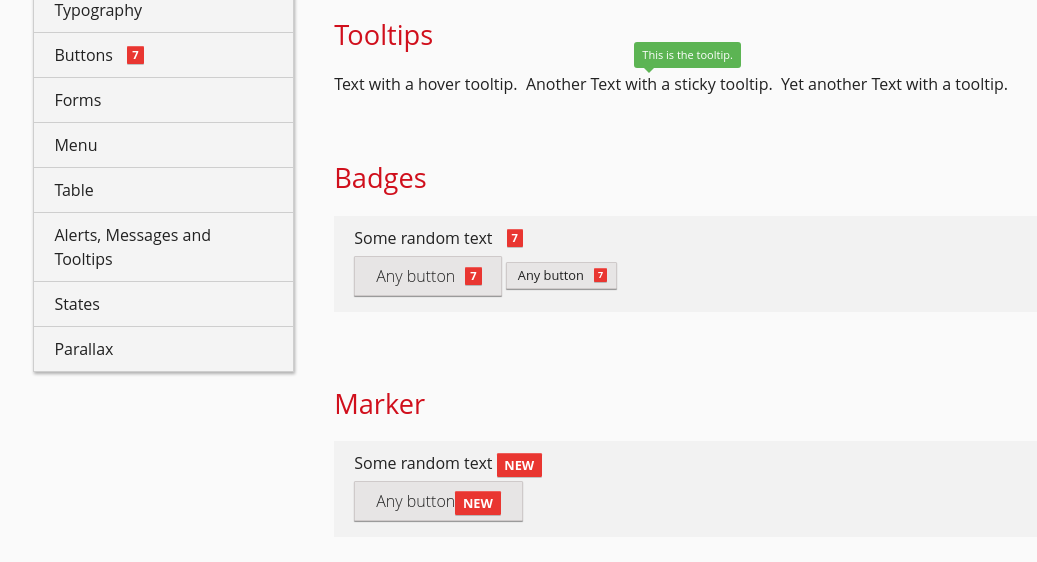
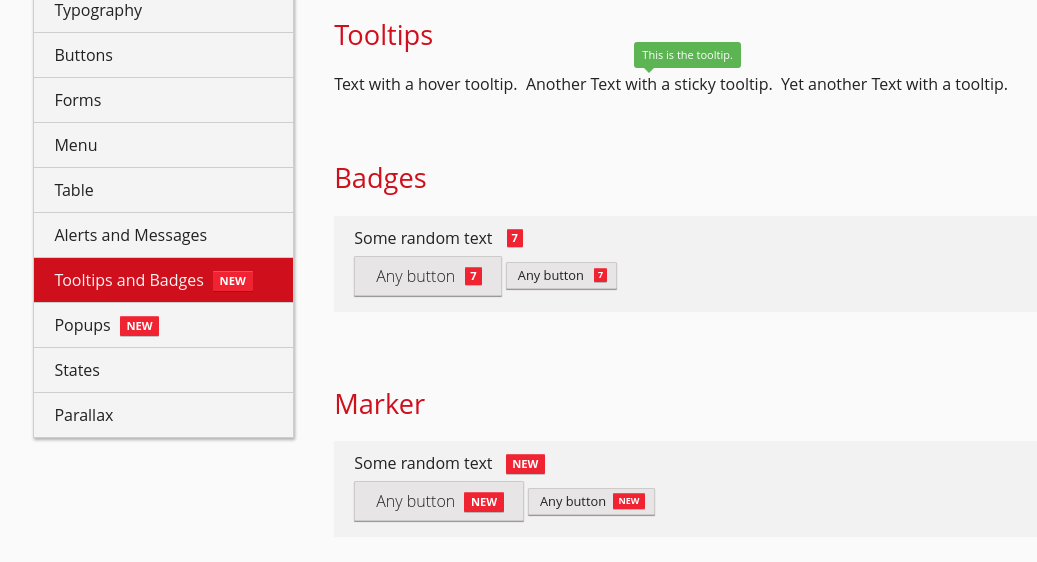
Before and after one commit to phneutral/viur-css, a plain HTML site: page appengine/html/badges.html in a window 1280 px wide. Shown: the part 114-676 px from the top of the page, without its empty margins (13-1050 px from the left). Drawn offline with Linux system fonts and the light colour scheme; a web font is replaced by a local one.

Commit message:
New! Added batches and marker. New! Refined popups.

```diff
--- a/appengine/html/badges.html
+++ b/appengine/html/badges.html
@@ -19,11 +19,13 @@
             <ul class="menu-list">
                 <li class="menu-item"><a class="menu-link is-primary is-active" href="index.html">Start</a></li>
                 <li class="menu-item"><a class="menu-link" href="types.html">Typography</a></li>
-                <li class="menu-item"><a class="menu-link" href="buttons.html">Buttons <span class="badge">7</span></a></li>
+                <li class="menu-item"><a class="menu-link" href="buttons.html">Buttons</a></li>
                 <li class="menu-item"><a class="menu-link" href="forms.html">Forms</a></li>
                 <li class="menu-item"><a class="menu-link" href="menus.html">Menu</a></li>
                 <li class="menu-item"><a class="menu-link" href="tables.html">Table</a></li>
-                <li class="menu-item"><a class="menu-link" href="messages.html">Alerts, Messages and Tooltips</a></li>
+				<li class="menu-item"><a class="menu-link" href="messages.html">Alerts and Messages</a></li>
+                <li class="menu-item"><a class="menu-link has-marker is-active" href="badges.html" aria-label="new">Tooltips and Badges</a></li>
+                <li class="menu-item"><a class="menu-link has-marker" href="popup.html" aria-label="new">Popups</a></li>
                 <li class="menu-item"><a class="menu-link" href="states.html">States</a></li>
                 <li class="menu-item"><a class="menu-link" href="parallax.html">Parallax</a></li>
             </ul>
@@ -60,6 +62,7 @@
 				<div class="sandbox">
 					Some random text <span class="marker">New</span> <br>
 					<button class="btn has-marker" aria-label="new">Any button</button>
+					<button class="btn btn-vSmall has-marker" aria-label="new">Any button</button>
 				</div>
 			</div>
 		</div>
--- a/sources/less/badge.less
+++ b/sources/less/badge.less
@@ -1,51 +1,61 @@
 @charset "UTF-8";
-
 /* ------------------------------------------------------------------------------------------------------
     #BADGES and MARKERS
 ------------------------------------------------------------------------------------------------------ */
 
+
 // Notification Badges are numerical indicators of how many items are associated with some kind of content.
+
+@badgeColor: @mainColor;
+
+//#e93631
+
 .badge,
 .has-badge:after {
     content: attr(data-badge);
+    display: inline-block;
+    pointer-events: none;
+    font-size: .7em;
     font-weight: 700;
-    display: inline-block;
+    line-height: 1.6;
+    text-decoration: none;
+    text-shadow: none;
+    text-align: center;
     vertical-align: middle;
-    margin-left: 10px;
-    margin-top: -3px;
-    margin-right: -2px;
+    letter-spacing: normal;
     padding: 0 .45em;
-    line-height: 1.6;
-    font-size: .7em;
-    color: white;
+    margin: -3px -2px 0 10px;
+    color: contrast(lighten(@badgeColor,10%));
+    background: lighten(@badgeColor,10%);
     border-radius: .1em;
-    background: #e93631;
     box-shadow: inset 0 1px rgba(255, 255, 255, 0.2), 0 1px rgba(0, 0, 0, 0.2);
-    pointer-events: none;
 }
 
 // Markers are used to provide additional information about something.
+
+@markerColor: @mainColor;
+
 .marker,
 .has-marker:after {
     content: attr(aria-label);
+    display: inline-block;
+    pointer-events: none;
+    font-size: .7em;
+    font-weight: 700;
+    line-height: 1.6;
     text-transform: UPPERCASE;
     text-decoration: none;
     text-shadow: none;
-    letter-spacing: normal;
-    pointer-events: none;
-    display: inline;
-    padding: .2em .6em .3em;
-    font-size: .8em;
-    font-weight: 700;
-    line-height: 1;
-    color: #fff;
     text-align: center;
     white-space: nowrap;
-    vertical-align: baseline;
+    vertical-align: middle;
+    letter-spacing: normal;
+    padding: .1em .6em;
+    margin: -2px -2px 0 .8em;
+    color: contrast(lighten(@markerColor,10%));
+    background: lighten(@markerColor,10%);
     border-radius: .1em;
-    background: #e93631;
     box-shadow: inset 0 1px rgba(255, 255, 255, 0.2), 0 1px rgba(0, 0, 0, 0.2);
-
 }
 
 // => Badge Media Queries
```
Also changed, not shown: appengine/html/buttons.html (+3 -1 lines), appengine/html/forms.html (+3 -1 lines), appengine/html/index.html (+3 -1 lines), appengine/html/menus.html (+3 -1 lines), appengine/html/messages.html (+3 -1 lines), appengine/html/parallax.html (+3 -1 lines), appengine/html/popup.html (+7 -5 lines), appengine/html/states.html (+3 -1 lines), appengine/html/tables.html (+3 -1 lines), appengine/html/types.html (+3 -1 lines), appengine/static/css/style.css, appengine/static/css/style.min.css.
